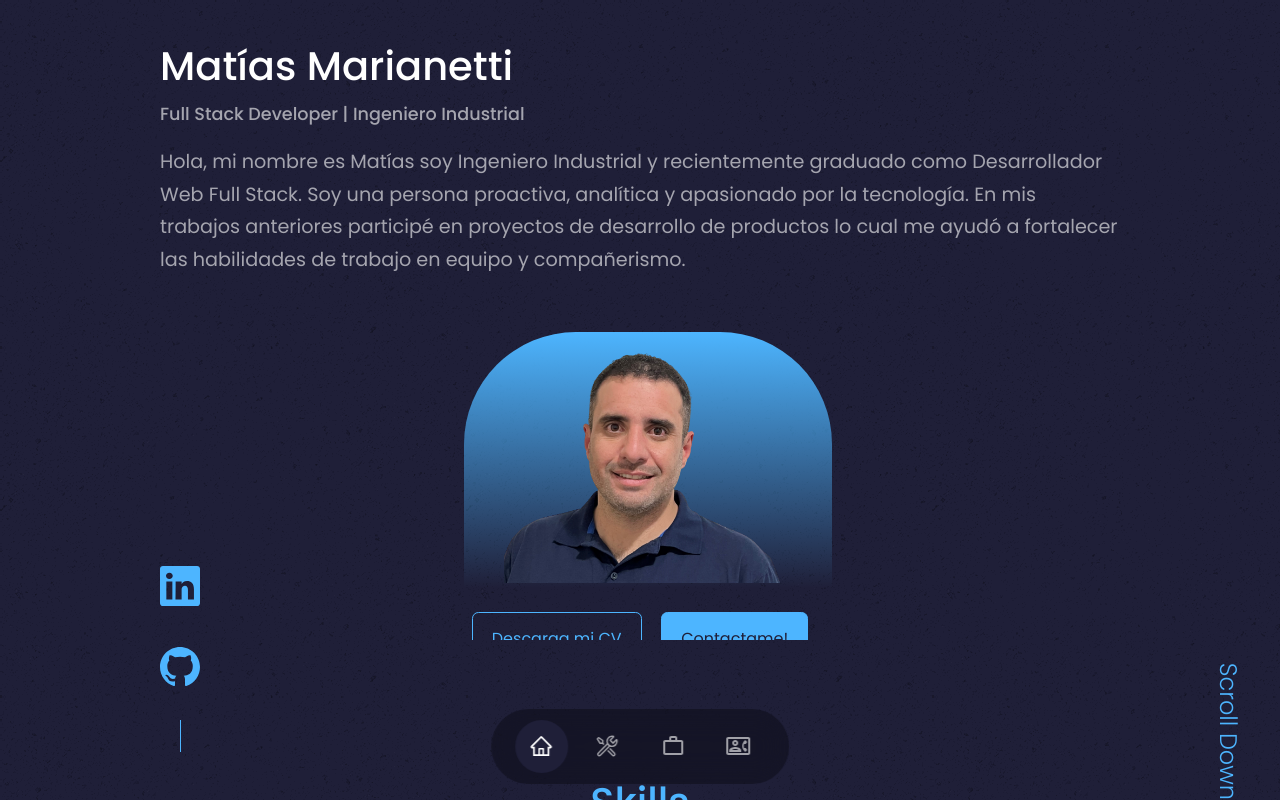
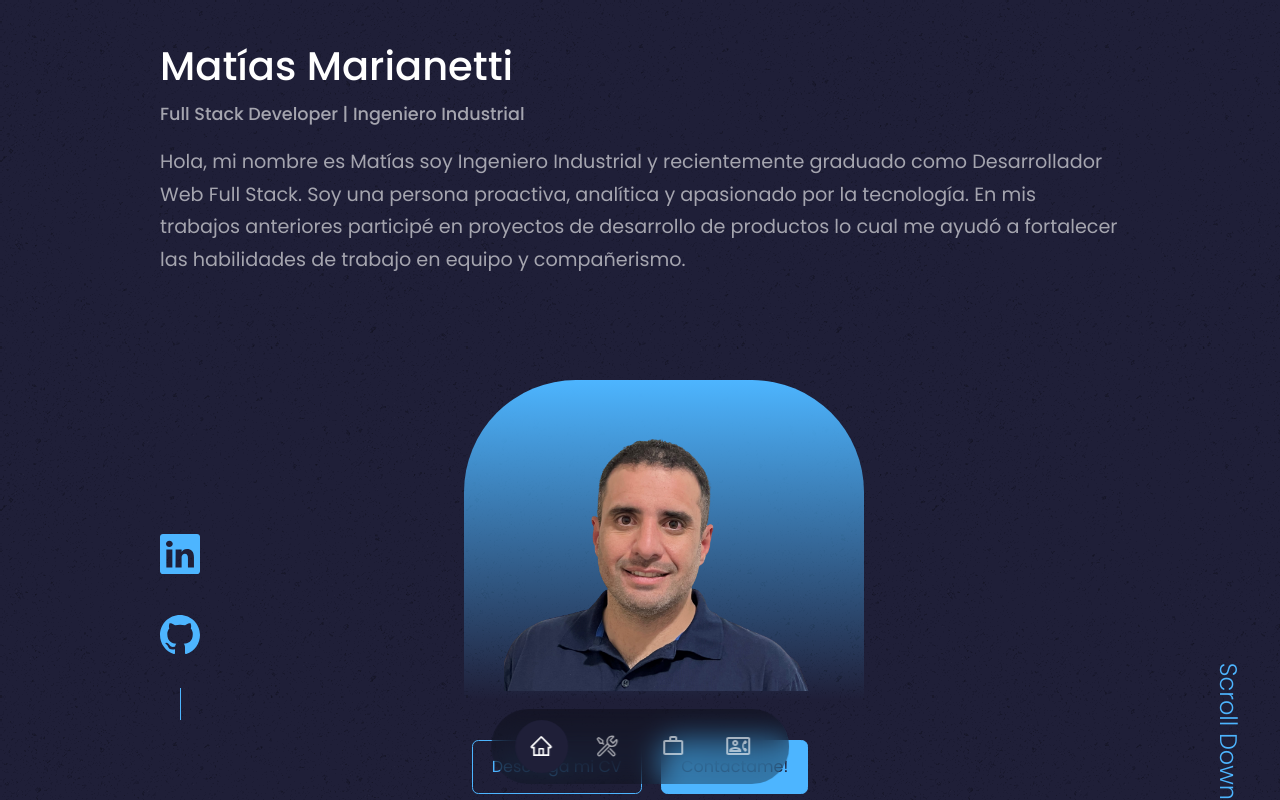
Before and after one commit to marianettimatias/portfolio, a React (Create React App) app: page / in a window 1280 px wide. Shown: the top 800 px of the page. Built offline with nearby package versions, Linux system fonts and the light colour scheme.

Commit message:
corrijo css

```diff
--- a/public/index.html
+++ b/public/index.html
@@ -5,6 +5,7 @@
     <meta http-equiv="X-UA-Compatible" content="IE=edge">
     <meta name="viewport" content="width=device-width, initial-scale=1.0">
     <title>Matias Marianetti</title>
+    <link rel="icon" href="../src/assets/icono.png">
 </head>
 <body>
     <div id="root"></div>
--- a/src/components/header/header.css
+++ b/src/components/header/header.css
@@ -1,5 +1,5 @@
 header {
-    height: 80vh;
+    height: 100vh;
     padding-top: 2rem;
     overflow: hidden;
 }
@@ -21,7 +21,7 @@ header {
 /* ======== CTA ==========*/
 
 .cta {
-    margin-top: 1.5rem;
+    margin-top: 2.5rem;
     display: flex;
     gap: 1.2rem;
     justify-content: center;
@@ -35,7 +35,7 @@ header {
     gap: 0.8rem;
     position: absolute;
     font-size: 2.5rem;
-    bottom: 3rem;
+    bottom: 5rem;
 }
 
 
@@ -50,14 +50,14 @@ header {
 
 .me {
     background: linear-gradient(var(--color-primary), transparent);
-    width: 23rem;
-    height: 16rem;
+    width: 25rem;
+    height: 20rem;
     position: relative;
     left: calc(50% - 11rem);
-    margin-top: 3.5rem;
+    margin-top: 6.5rem;
     border-radius: 7rem 7rem 0rem 0rem;
     overflow: hidden;
-    padding: 1rem 1rem 1rem 2.5rem;
+    padding: 3.3rem 1rem 1rem 2.5rem;
 }
 
 /* ======== SCROLL DOWN ==========*/
```
Also changed, not shown: src/assets/icono.png (added).
